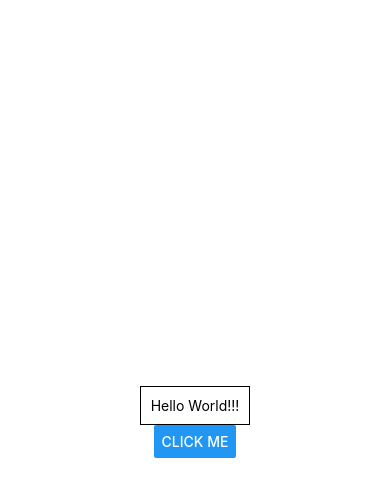
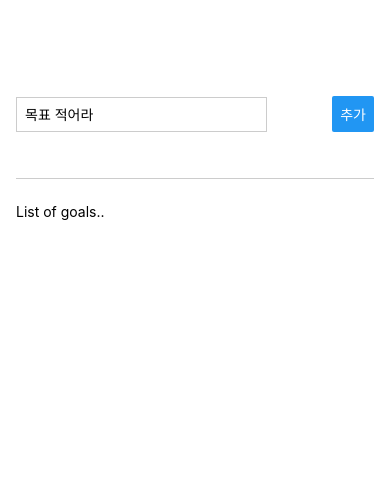
Before and after one commit to eunjitech/UdemyGoalApp, a React Native app: screen / in a window 390 px wide. Shown: the top 496 px of the page. Built offline with nearby package versions, Linux system fonts and the light colour scheme.

Commit message:
2-21: flex 스타일 적용

```diff
--- a/App.js
+++ b/App.js
@@ -1,29 +1,39 @@
 import { StatusBar } from "expo-status-bar";
-import { StyleSheet, Text, View, Button } from "react-native";
+import { StyleSheet, Text, View, Button, TextInput } from "react-native";
 
 export default function App() {
   return (
-    <View style={styles.container}>
-      <Text
-        style={{
-          borderWidth: 1,
-          borderColor: "#000",
-          padding: 10,
-        }}
-      >
-        Hello World!!!
-      </Text>
-      <StatusBar style="auto" />
-      <Button title="Click Me" />
+    <View style={styles.appContainer}>
+      <View style={styles.inputContainer}>
+        <TextInput style={styles.textInput} placeholder="목표 적어라" />
+        <Button title="추가" />
+      </View>
+      <View style={styles.goalsContainer}>
+        <Text>List of goals..</Text>
+      </View>
     </View>
   );
 }
 
 const styles = StyleSheet.create({
-  container: {
+  appContainer: { flex: 1, paddingTop: 50, paddingHorizontal: 16 },
+  inputContainer: {
     flex: 1,
-    backgroundColor: "#fff",
+    flexDirection: "row",
+    justifyContent: "space-between",
     alignItems: "center",
-    justifyContent: "center",
+    marginBottom: 24,
+    borderBottomWidth: 1,
+    borderBottomColor: "#cccccc",
+  },
+  textInput: {
+    borderWidth: 1,
+    borderColor: "#cccccc",
+    width: "70%",
+    marginRight: 8,
+    padding: 8,
+  },
+  goalsContainer: {
+    flex: 5,
   },
 });
```
